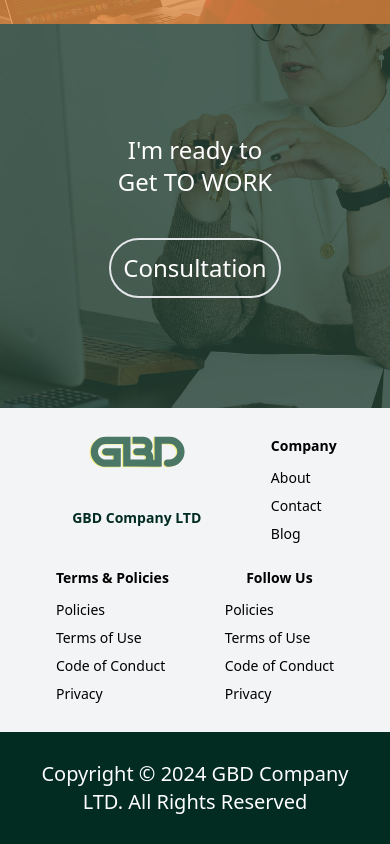
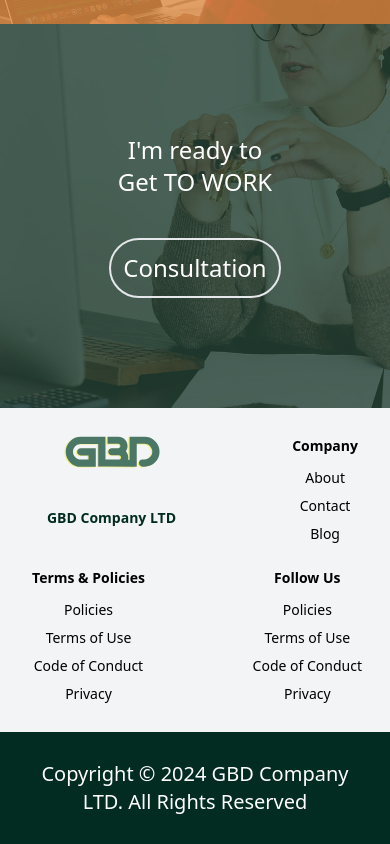
Before and after one commit to BobbyP95/gbdRecruitment, a React (Vite) app: page / in a window 390 px wide. Shown: the part 856-1700 px from the top of the page. Built offline with nearby package versions, Linux system fonts and the light colour scheme.

Commit message:
footer responsive update2

```diff
--- a/src/components/Footer.tsx
+++ b/src/components/Footer.tsx
@@ -1,37 +1,38 @@
 export function Footer() {
   return (
     <>
-      <div className="  bg-gray-100 p-7 flex flex-wrap justify-around text-xl ">
+      <div className="  bg-gray-100 p-7 flex flex-wrap justify-between text-xl  md:justify-around">
         <div className="w-2/4 md:w-auto flex flex-col items-center">
           <img className="w-24 md:w-40" src="/gbd.svg" alt="Logo" />
           <h1 className="my-10 text-sm md:text-2xl font-extrabold text-emerald-950">
             GBD Company LTD
           </h1>
         </div>
-        <div className="flex flex-col justify-start text-sm md:text-auto">
+
+        <div className="flex flex-col mx-1 justify-start text-sm md:text-xl">
           <h1 className="font-bold">Company</h1>
-          <div className=" mt-3 flex flex-col text-left gap-2" >
-          <h3>About</h3>
-          <h3>Contact</h3>
-          <h3>Blog</h3>
+          <div className=" mt-3 flex flex-col text-center gap-2" >
+          <a href="">About</a>
+          <a href="">Contact</a>
+          <a href="">Blog</a>
           </div>
         </div>
-        <div className="flex flex-col justify-start text-sm md:text-auto ">
+        <div className="flex flex-col mx-1 justify-start text-sm md:text-lg ">
           <h1 className="font-bold" >Terms & Policies</h1>
-          <div className=" mt-3 flex flex-col text-left gap-2" >
-          <h3>Policies</h3>
-          <h3>Terms of Use</h3>
-          <h3>Code of Conduct</h3>
-          <h3>Privacy</h3>
+          <div className=" mt-3 flex flex-col text-center gap-2" >
+          <a href="">Policies</a>
+          <a href="">Terms of Use</a>
+          <a href="">Code of Conduct</a>
+          <a href="">Privacy</a>
           </div>
         </div>
-        <div className="flex flex-col justify-start text-sm">
+        <div className="flex flex-col justify-start text-sm md:text-xl">
           <h1 className="font-bold" >Follow Us</h1>
-          <div className=" mt-3 flex flex-col text-left gap-2" >
-          <h3>Policies</h3>
-          <h3>Terms of Use</h3>
-          <h3>Code of Conduct</h3>
-          <h3>Privacy</h3>
+          <div className=" mt-3 flex flex-col text-center gap-2" >
+          <a href="">Policies</a>
+          <a href="">Terms of Use</a>
+          <a href="">Code of Conduct</a>
+          <a href="">Privacy</a>
           </div>
         </div>
       </div>
```
